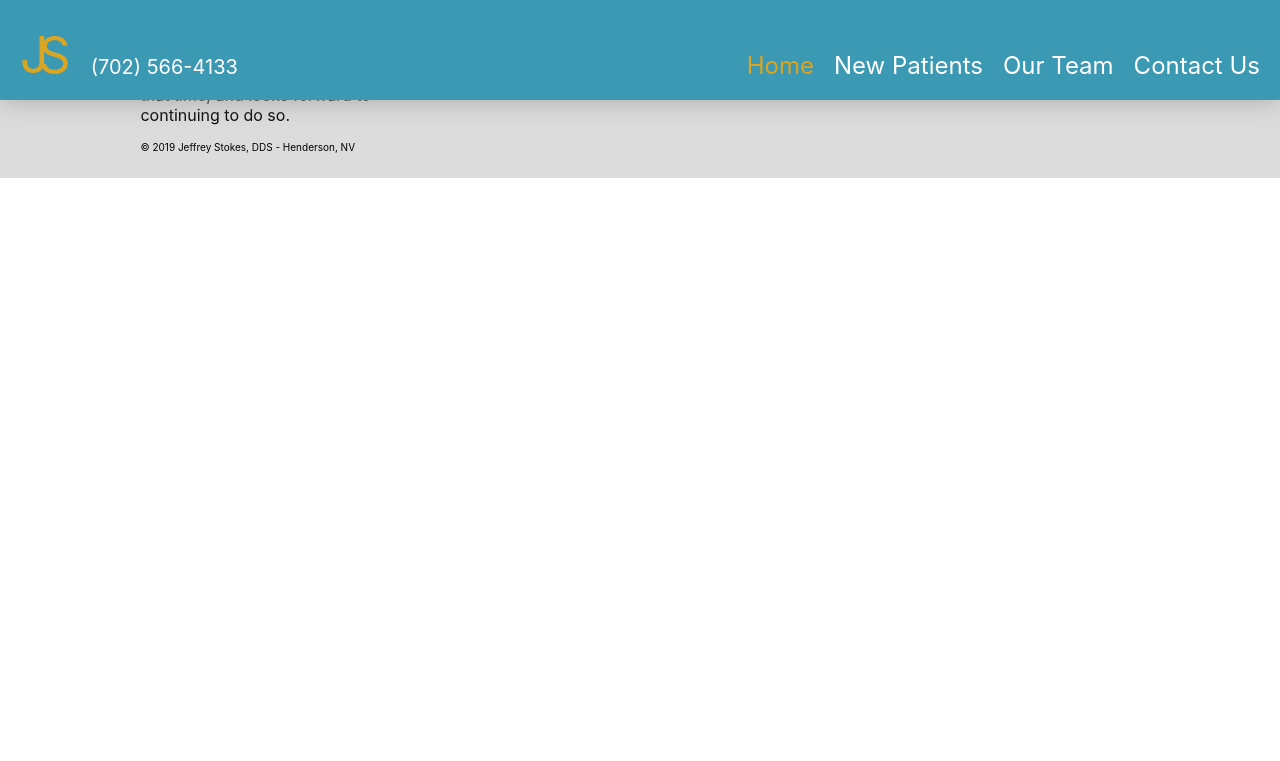
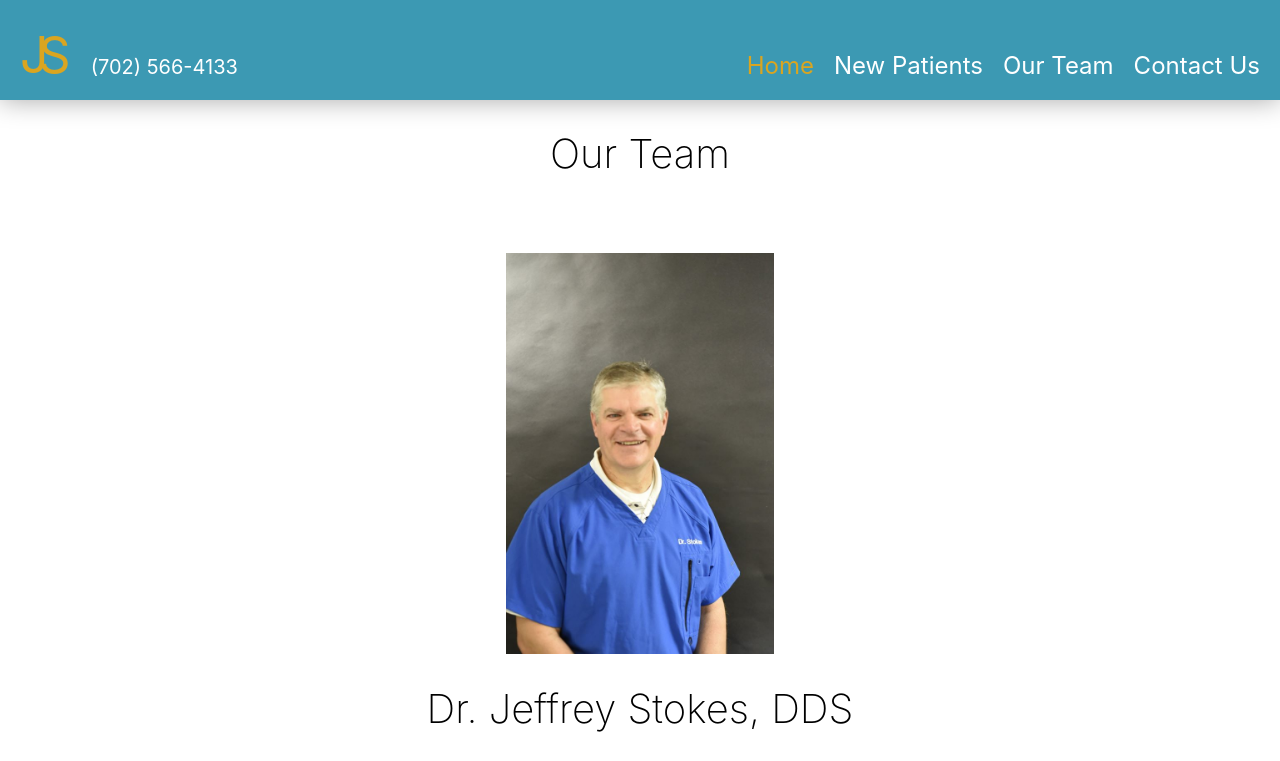
Before and after one commit to brockstonking/jeffreystokesdds, a React (Create React App) app: page /aboutus in a window 1280 px wide. Shown: the top 761 px of the page. Built offline with nearby package versions, Linux system fonts and the light colour scheme.

Commit message:
added route

```diff
--- a/src/components/pages/aboutus/AboutUs.js
+++ b/src/components/pages/aboutus/AboutUs.js
@@ -40,6 +40,7 @@ class AboutUs extends Component {
                 <p className='bioDescription' >{ e.bio }</p>
             </div>
         });
+        debugger
 
         return (
             <div className={this.state.isMobile ? 'aboutUsParentMobile' : 'aboutUsParent'}>
--- a/src/routes.js
+++ b/src/routes.js
@@ -10,6 +10,6 @@ export default (
         <Route exact path='/' component={ HomePage } />
         <Route path='/newpatients' component={ NewPatients } />
         <Route path='/contactus' component={ ContactUs } />
-        <Route path='/ourteam' component={ AboutUs } />
+        <Route path='/aboutus' component={ AboutUs } />
     </Switch>
 )
```
